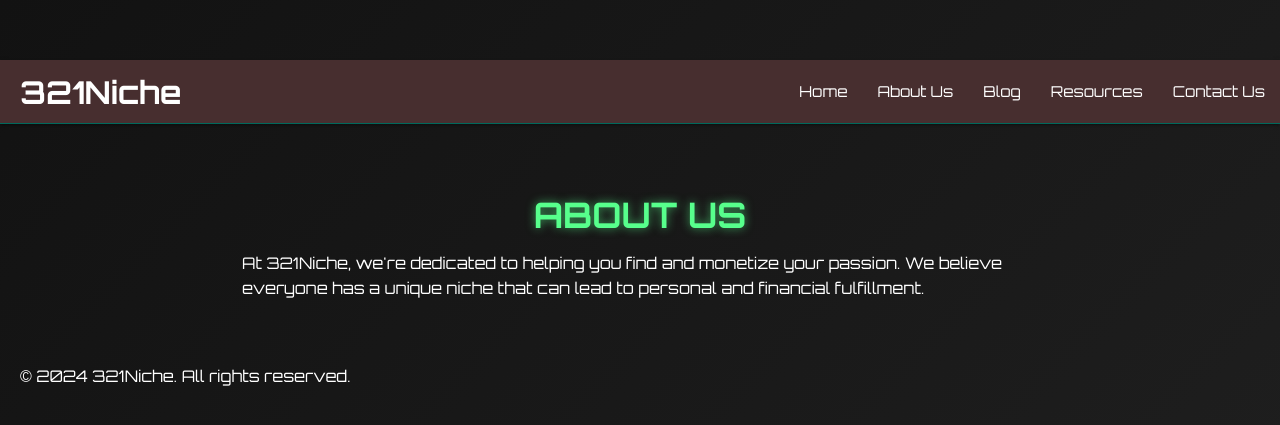
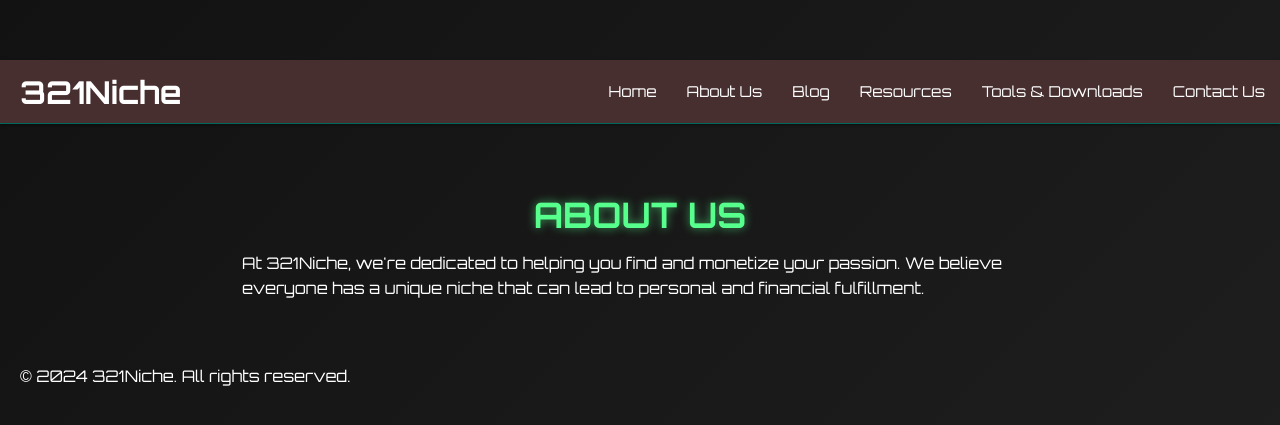
Before and after one commit to LifeUntainted/lifeuntainted.github.io, a Jekyll site: the page built from about.html, in a window 1280 px wide. Shown: the top 425 px of the page. Built offline with Jekyll 4.4.1, drawn with Linux system fonts in a browser that asks for light colours.

Commit message:
Update navbar.html

```diff
--- a/_includes/navbar.html
+++ b/_includes/navbar.html
@@ -10,6 +10,7 @@
       <li><a href="/about.html">About Us</a></li>
       <li><a href="/blog.html">Blog</a></li>
       <li><a href="/resources.html">Resources</a></li>
+      <li><a href="/tools.html">Tools & Downloads</a></li> <!-- Added Tools & Downloads -->
       <li><a href="/contact.html">Contact Us</a></li>
     </ul>
   </div>
@@ -21,5 +22,6 @@
   <li><a href="/about.html">About Us</a></li>
   <li><a href="/blog.html">Blog</a></li>
   <li><a href="/resources.html">Resources</a></li>
+  <li><a href="/tools.html">Tools & Downloads</a></li> <!-- Added Tools & Downloads -->
   <li><a href="/contact.html">Contact Us</a></li>
 </ul>
```
